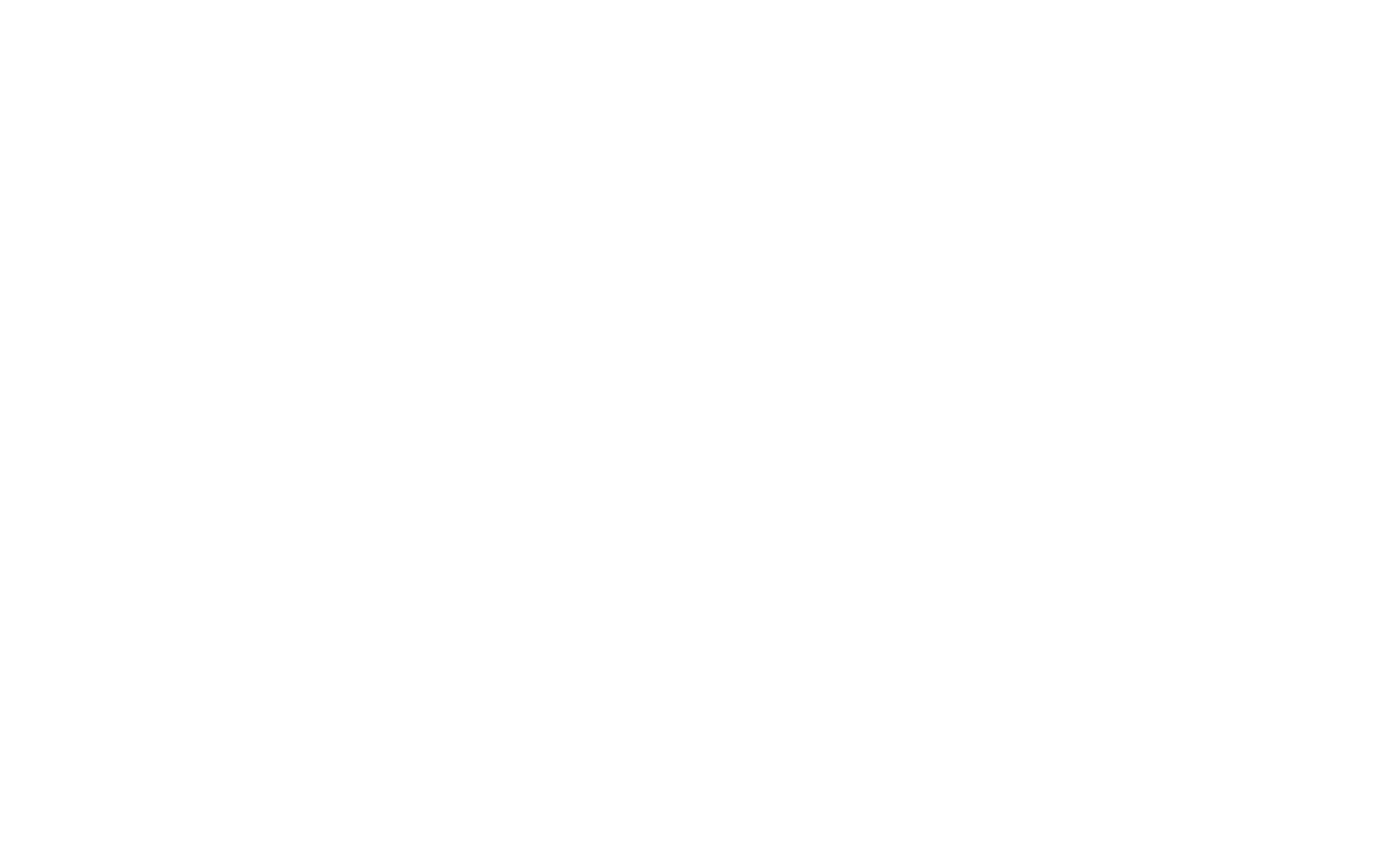
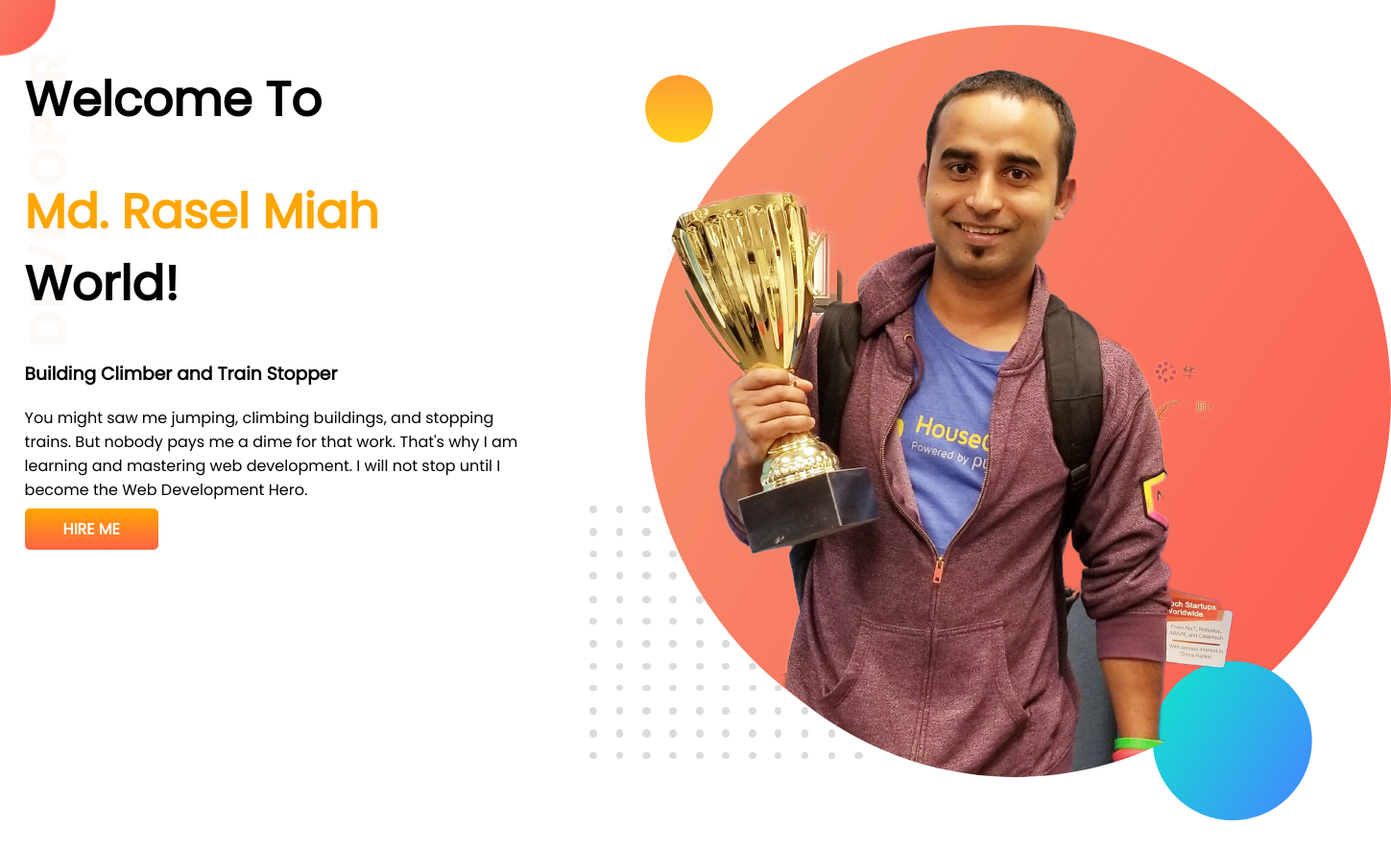
Before and after one commit to raselASrock/my-first-baby-website, a plain HTML site: page index.html in a window 1280 px wide. Shown: the whole page at 96% size, 1449 px wide, since content can reach past the window. Before the commit the page ends 800 px from the top, so only its background shows below. Drawn offline with Linux system fonts and the light colour scheme.

Commit message:
top banner added

```diff
--- a/index.html
+++ b/index.html
@@ -5,9 +5,23 @@
     <meta http-equiv="X-UA-Compatible" content="IE=edge">
     <meta name="viewport" content="width=device-width, initial-scale=1.0">
     <title>Rasel Portfolio</title>
+    <link rel="preconnect" href="https://fonts.googleapis.com">
+    <link rel="preconnect" href="https://fonts.gstatic.com" crossorigin>
+    <link href="https://fonts.googleapis.com/css2?family=Poppins&display=swap" rel="stylesheet">
     <link rel="stylesheet" href="style.css">
 </head>
 <body>
-
+<section class="top-banner">
+        <div class="half-width">
+            <h1>Welcome To</h1>
+            <h1><span class="orange-color">Md. Rasel Miah</span> World!</h1>
+            <h3>Building Climber and Train Stopper</h3>
+            <p>You might saw me jumping, climbing buildings, and stopping trains. But nobody pays me a dime for that work. That's why I am learning and mastering web development. I will not stop until I become the Web Development Hero.</p>
+            <a class="link-button" target="_blank" href="https://www.linkedin.com/in/raselasrock/">HIRE ME</a>
+        </div>
+            <div class="half-width">
+                <img src="images/jhankar.png" alt="">
+            </div>
+</section>
 </body>
 </html>
--- a/style.css
+++ b/style.css
@@ -0,0 +1,32 @@
+body{
+    font-family: 'Poppins', sans-serif;
+    margin: 0;
+}
+h1{
+    font-size: 50px;
+}
+.orange-color{
+    color: orange;
+}
+section{
+    display: flex;
+}
+.half-width{
+    width: 50%;
+    padding: 2%;
+}
+.half-width image{
+    width: 80%;
+}
+.link-button{
+    text-decoration: none;
+    background-image: linear-gradient(orange, tomato) ;
+    padding: 10px 40px;
+    border-radius: 5px;
+    color: white;
+    font-weight: 700;
+}
+.top-banner{
+    background-image: url(images/top-banner.png);
+    background-repeat: no-repeat;
+}
```
Also changed, not shown: images/dream-bg.png (added), images/exp-bg.png (added), images/jhankar.png (added), images/jhankar2.png (added), images/my-bg.png (added), images/my-bg2.png (added), images/top-banner.png (added), 7 other files.
